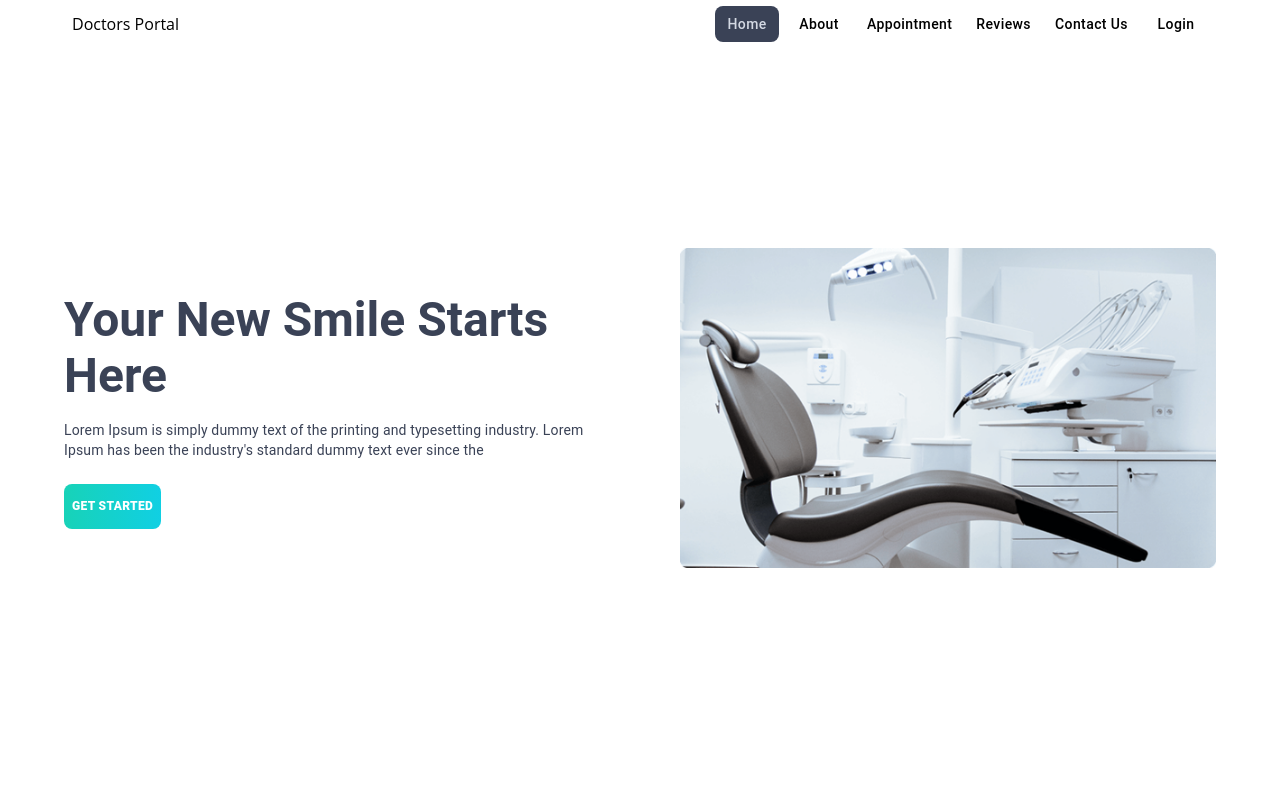
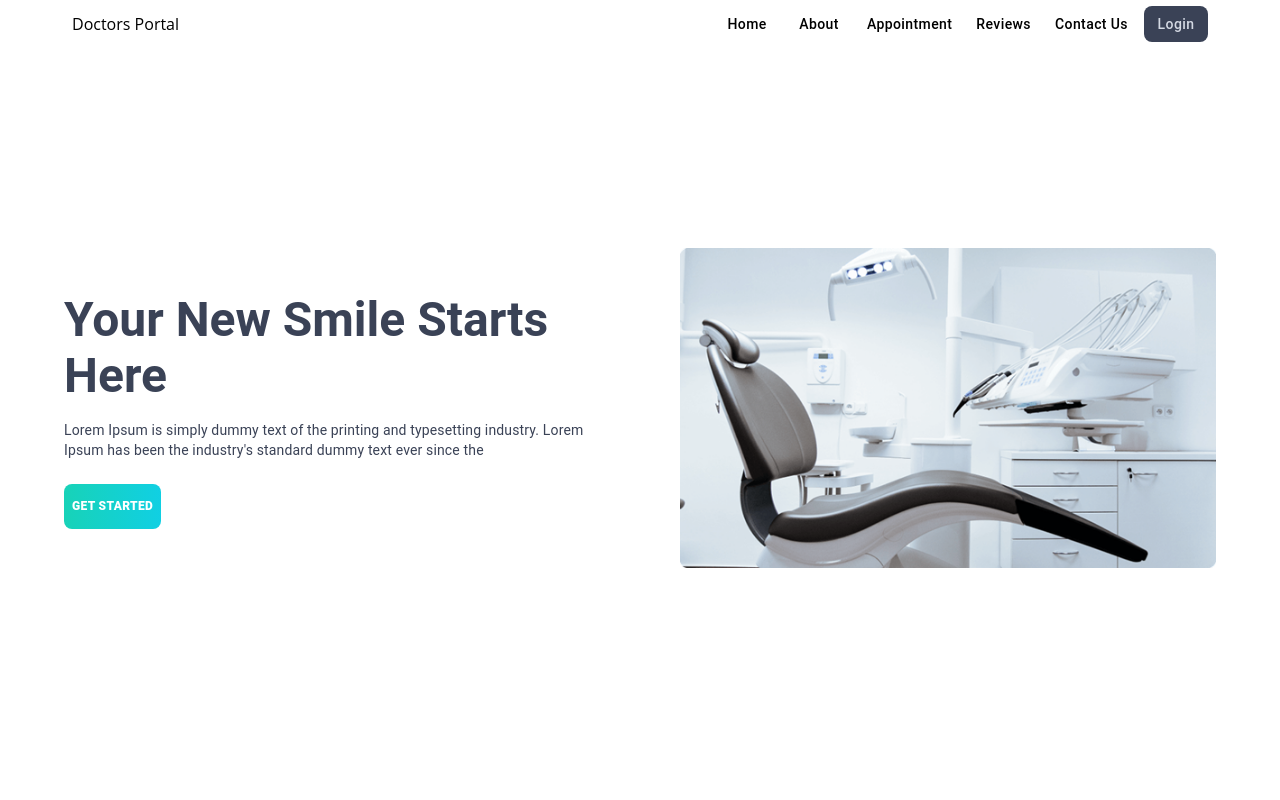
Before and after one commit to Eman-Abukhater/Doctor-s-Portal-Web-App, a React (Vite) app in the folder doctors-portal/: page /login in a window 1280 px wide. Shown: the top 800 px of the page. Built offline with nearby package versions, Linux system fonts and the light colour scheme.

Commit message:
adit the navbar

```diff
--- a/doctors-portal/package.json
+++ b/doctors-portal/package.json
@@ -14,7 +14,8 @@
     "@mui/icons-material": "^5.17.1",
     "@mui/material": "^5.17.1",
     "react": "^18.2.0",
-    "react-dom": "^18.2.0"
+    "react-dom": "^18.2.0",
+    "react-router-dom": "^6.30.0"
   },
   "devDependencies": {
     "@types/react": "^18.0.27",
--- a/doctors-portal/src/App.jsx
+++ b/doctors-portal/src/App.jsx
@@ -1,16 +1,19 @@
 import React from "react";
 import Navbar from "./components/Navbar";
 import { Box } from "@mui/material";
-import HeroSection from "./components/HeroSection";
+import HeroSection from "./components/HeroSection"; // (even though not used here yet)
 import Home from "./pages/Home";
 import "./App.css";
+import { BrowserRouter } from "react-router-dom";
 
 function App() {
   return (
-    <Box sx={{fontFamily: "Open Sans, sans-serif" }}>
-      <Navbar />
-      <Home />
-    </Box>
+    <BrowserRouter>
+      <Box sx={{ fontFamily: "Open Sans, sans-serif" }}>
+        <Navbar />
+        <Home />
+      </Box>
+    </BrowserRouter>
   );
 }
 
--- a/doctors-portal/src/components/Navbar.jsx
+++ b/doctors-portal/src/components/Navbar.jsx
@@ -1,4 +1,5 @@
 import React, { useState } from "react";
+import { Link, useLocation } from "react-router-dom";
 import {
   AppBar,
   Toolbar,
@@ -14,19 +15,23 @@ import {
 import MenuIcon from "@mui/icons-material/Menu";
 
 const navItems = [
-  "Home",
-  "About",
-  "Appointment",
-  "Reviews",
-  "Contact Us",
-  "Login",
+  { name: "Home", path: "/" },
+  { name: "About", path: "/about" },
+  { name: "Appointment", path: "/appointment" },
+  { name: "Reviews", path: "/reviews" },
+  { name: "Contact Us", path: "/contact" },
+  { name: "Login", path: "/login" },
 ];
+
 function Navbar() {
+  const location = useLocation(); // gives the current URL path
+
   // state to control the mobile menu
   const [mobileMenuOpen, setMobileMenuOpen] = useState(false);
   const handleDrawerToggle = () => {
     setMobileMenuOpen(!mobileMenuOpen);
   };
+
   const drawer = (
     <Box onClick={handleDrawerToggle} sx={{ textAlign: "center" }}>
       <Typography variant="h6" sx={{ my: 2 }}>
@@ -34,58 +39,63 @@ function Navbar() {
       </Typography>
       <List>
         {navItems.map((item) => (
-          <ListItem button key={item}>
-            <ListItemText primary={item} />
+          <ListItem button key={item.name}>
+            <ListItemText primary={item.name} />
           </ListItem>
         ))}
       </List>
     </Box>
   );
+
   return (
     <>
       <AppBar
         position="static"
-        sx={{ backgroundColor: "white", boxShadow: "none", px: {  md: 6 } }}
+        sx={{ backgroundColor: "white", boxShadow: "none", px: { md: 6 } }}
       >
-        <Toolbar sx={{ justifyContent: "space-between" ,mt:-1}}>
+        <Toolbar sx={{ justifyContent: "space-between", mt: -1 }}>
           <Typography variant="h7" sx={{ color: "black" }}>
             Doctors Portal
           </Typography>
 
-          {/* Nav Items */}
+          {/* Nav Items for Desktop */}
           <Box sx={{ display: { xs: "none", md: "flex" }, gap: 1 }}>
             {navItems.map((item) => (
               <Button
-                key={item}
+                key={item.name}
+                component={Link}  // Use Link for navigation
+                to={item.path}
                 sx={{
-                  color: item === "Home" ? "#D4D9E3" : "black",
-                  backgroundColor: item === "Home" ? "#3A4256" : "transparent",
+                  color: location.pathname === item.path ? "#D4D9E3" : "black",
+                  backgroundColor:
+                    location.pathname === item.path ? "#3A4256" : "transparent",
                   borderRadius: "8px",
                   textTransform: "none",
                   fontSize: "14px",
                   "&:hover":
-                    item === "Home"
+                    location.pathname === item.path
                       ? { backgroundColor: "#D4D9E3", color: "#3A4256" }
                       : "none",
                 }}
               >
-                {item}
+                {item.name}
               </Button>
             ))}
           </Box>
+
           {/* Mobile Menu Icon */}
           <IconButton
-            aria-label="menue"
+            aria-label="menu"
             edge="end"
             onClick={handleDrawerToggle}
             sx={{ display: { md: "none" }, color: "black" }}
           >
-            <MenuIcon sx={{ fontSize: 30}} />
+            <MenuIcon sx={{ fontSize: 30 }} />
           </IconButton>
         </Toolbar>
       </AppBar>
-      {/* Mobile Menu */}
-      {/* Drawer */}
+
+      {/* Mobile Menu (Drawer) */}
       <Drawer
         anchor="right"
         open={mobileMenuOpen}
```
Also changed, not shown: 1 other file (tests, documents, lock files or other folders).
